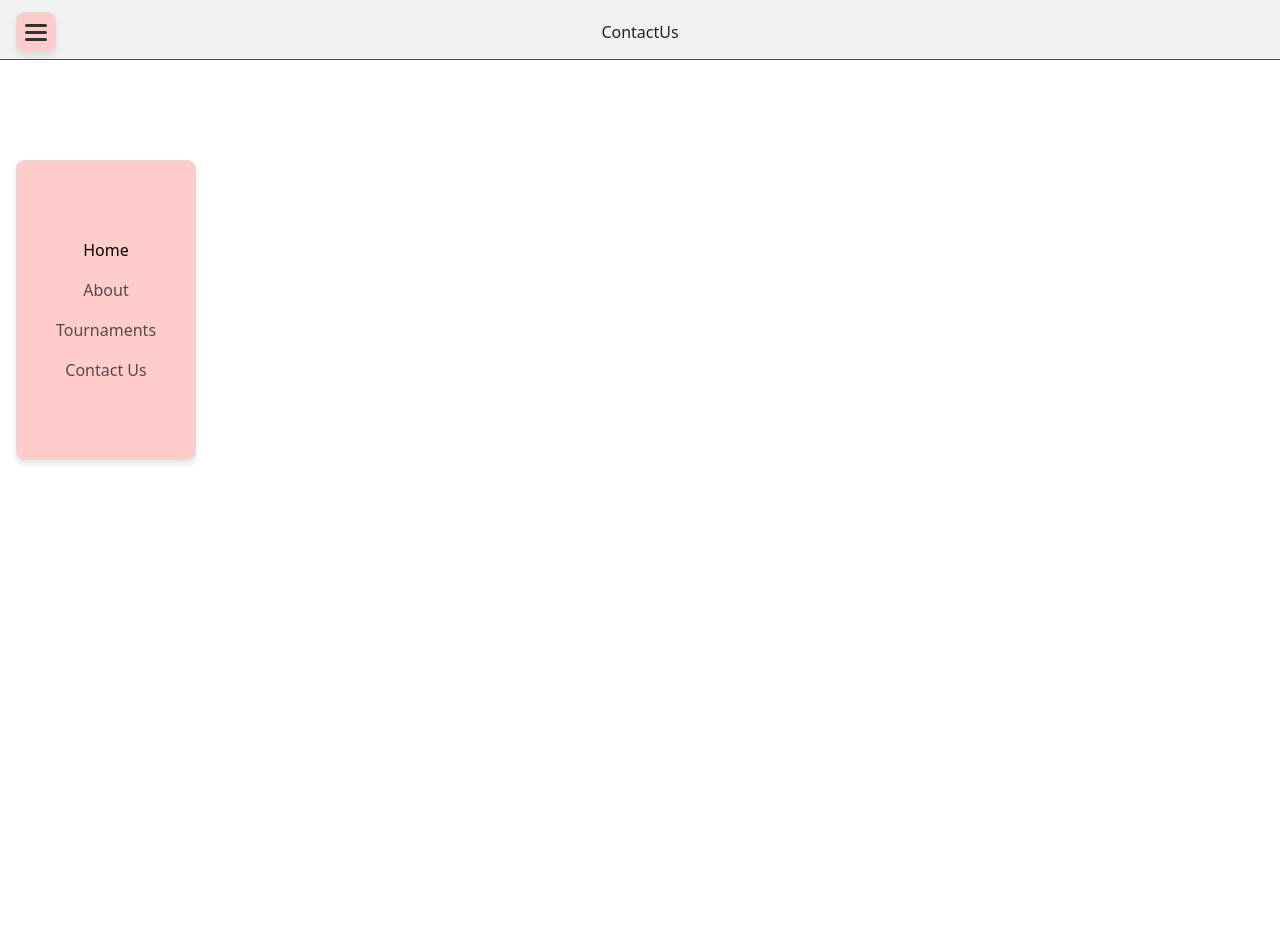
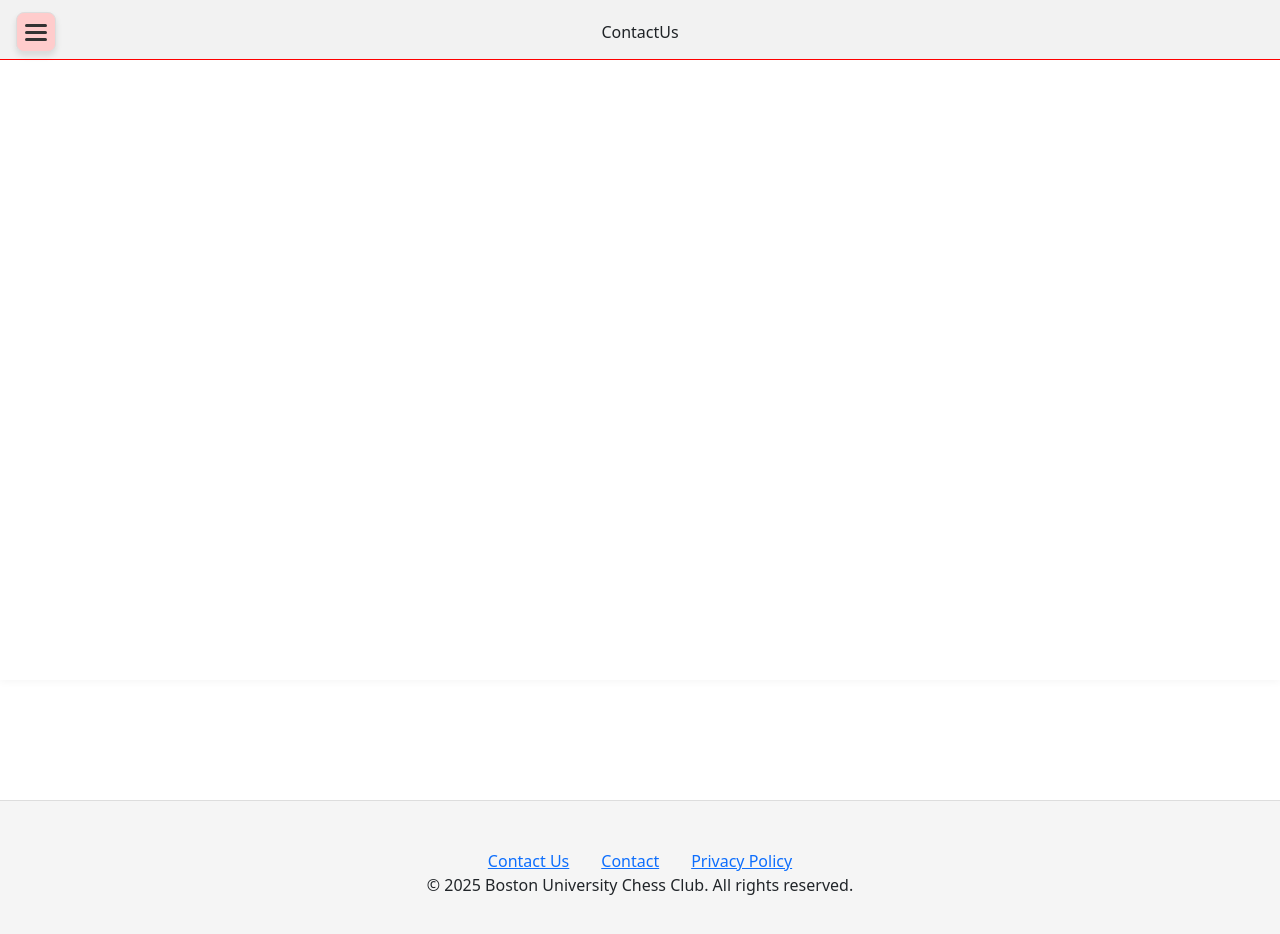
Before and after one commit to tiazheng04/bu-chess, a React app: page /contactus in a window 1280 px wide. Shown: the top 934 px of the page. Before the commit the page ends 800 px from the top, so only its background shows below. Built offline with nearby package versions, Linux system fonts and the light colour scheme; the HTML template or start-up script is replaced by a standard one.

Commit message:
WIP footer + bugfix

```diff
--- a/src/App.tsx
+++ b/src/App.tsx
@@ -5,19 +5,37 @@ import AboutUs from "./AboutUs.tsx";
 import Tournament from "./Tournament.tsx";
 import ContactUs from "./ContactUs.tsx";
 import Home from "./Home.tsx";
+import Footer from "./components/Footer.tsx";
 
 function App() {
   const [navOpen, setNavOpen] = useState(false);
+  // Height of the footer (adjust as needed)
+  const FOOTER_HEIGHT = 120;
   return (
+    <div style={{ minHeight: "100vh", width: "100vw", position: "relative" }}>
       <Router>
+        {/* Topbar/Navbar always above blur, with high z-index and solid background */}
+        <div style={{ position: "sticky", top: 0, zIndex: 100, width: "100%", background: "#f5f5f5" }}>
           <Navbar onNavStateChange={setNavOpen} />
+        </div>
+        {/* Main content is blurred when navOpen, logo inside can scroll up and visually join topbar */}
         <div
           id="main-content"
           style={{
+            width: "100%",
+            minHeight: `calc(100vh - ${FOOTER_HEIGHT}px)`,
+            marginBottom: FOOTER_HEIGHT,
+            background: "#fff",
+            boxSizing: "border-box",
+            boxShadow: "0 2px 8px rgba(0,0,0,0.04)",
             filter: navOpen ? "blur(2.5px)" : "none",
             transition: "filter 0.3s",
+            display: "flex",
+            flexDirection: "column",
+            position: "relative",
           }}
         >
+          <div style={{ flex: 1, width: "100%" }}>
             <Routes>
               <Route path="/" element={<Home />}/>
               <Route path="/about" element={<AboutUs />} />
@@ -25,8 +43,11 @@ function App() {
               <Route path="/contactus" element={<ContactUs />} />
             </Routes>
           </div>
+        </div>
       </Router>
-  )
+      <Footer />
+    </div>
+  );
 }
 
 export default App;
--- /dev/null
+++ b/src/components/Footer.tsx
@@ -0,0 +1,31 @@
+import React from "react";
+function Footer() {
+
+return (
+    <footer
+      style={{
+        backgroundColor: "#f5f5f5",
+        padding: "2rem",
+        textAlign: "center",
+        borderTop: "1px solid #ddd",
+      }}
+    >
+      <div style={{ marginTop: "1rem" }}>
+        <a href="/contact" style={{ margin: "0 1rem" }}>
+          Contact Us
+        </a>
+        <a href="/contact" style={{ margin: "0 1rem" }}>
+          Contact
+        </a>
+        <a href="/privacy" style={{ margin: "0 1rem" }}>
+          Privacy Policy
+        </a>
+      </div>
+      <div>
+        <p>&copy; {new Date().getFullYear()} Boston University Chess Club. All rights reserved.</p>
+      </div>
+    </footer>
+)
+
+}
+export default Footer;
--- a/src/components/Navbar.tsx
+++ b/src/components/Navbar.tsx
@@ -7,12 +7,12 @@ type NavbarProps = {
 
 // Allow Navbar to be collapsed or expanded and allow parent comonent to add blur on expansion
 function Navbar({ onNavStateChange } : NavbarProps) {
-  const [isCollapsed, setIsCollapsed] = useState(false);
+  const [isOpen, setIsOpen] = useState(false);
   const toggleNavbar = () => {
-  setIsCollapsed(prev => {
+    setIsOpen(prev => {
       const next = !prev;
       if (onNavStateChange) {
-      onNavStateChange(!next);
+        onNavStateChange(next);
       }
       return next;
     });
@@ -95,7 +95,7 @@ function Navbar({ onNavStateChange } : NavbarProps) {
         </button>
       </div>
       {/* Pop up navigation bar */}
-      {!isCollapsed && (
+      {isOpen && (
         <nav
           className="navbar"
           style={{
```
Lines whose indentation alone changed are shown as unchanged.
